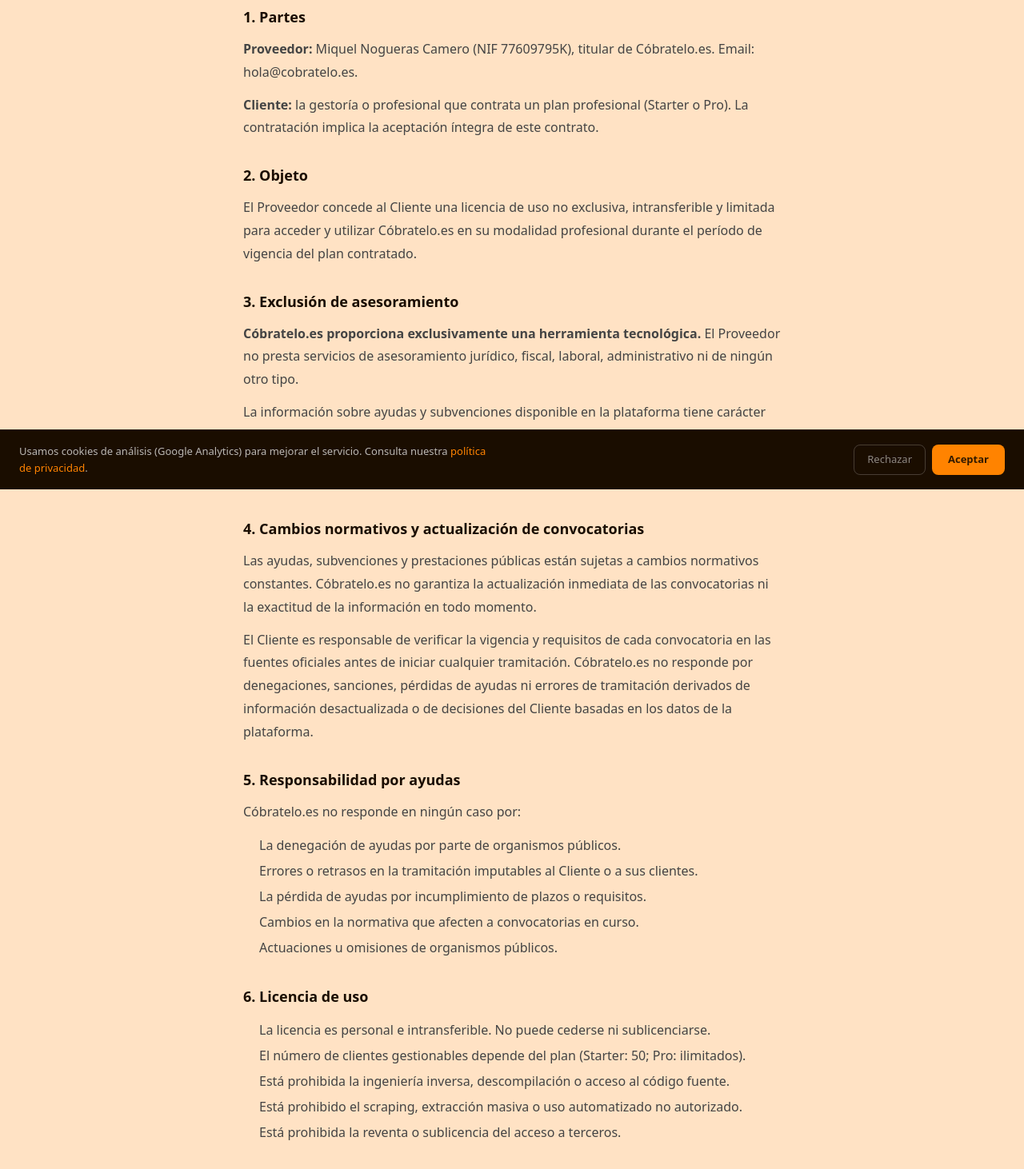
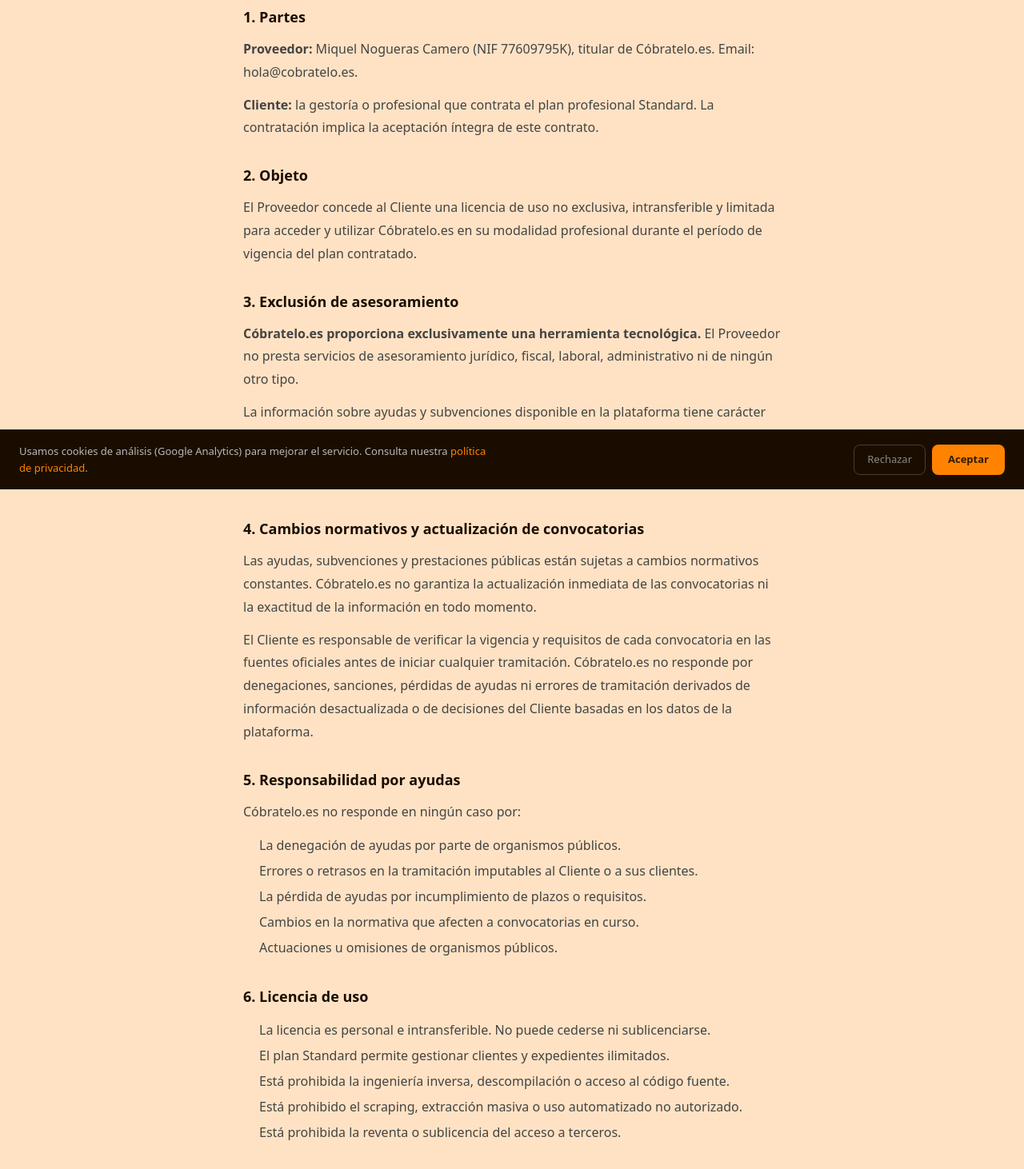
Before and after one commit to enki1982/cobratelo, a Next.js app: page /contrato-saas in a window 1280 px wide. Shown: the part 188-1650 px from the top of the page at 80% size. Built offline with nearby package versions, Linux system fonts and the light colour scheme; no server answers.

Commit message:
feat: single Standard plan 149 EUR unlimited

```diff
--- a/pages/contrato-saas.js
+++ b/pages/contrato-saas.js
@@ -18,7 +18,7 @@
           <section style={s.section}>
             <h2 style={s.h2}>1. Partes</h2>
             <p style={s.p}><strong>Proveedor:</strong> Miquel Nogueras Camero (NIF 77609795K), titular de Cóbratelo.es. Email: hola@cobratelo.es.</p>
-            <p style={s.p}><strong>Cliente:</strong> la gestoría o profesional que contrata un plan profesional (Starter o Pro). La contratación implica la aceptación íntegra de este contrato.</p>
+            <p style={s.p}><strong>Cliente:</strong> la gestoría o profesional que contrata el plan profesional Standard. La contratación implica la aceptación íntegra de este contrato.</p>
           </section>
 
           <section style={s.section}>
@@ -54,7 +54,7 @@
             <h2 style={s.h2}>6. Licencia de uso</h2>
             <ul style={s.ul}>
               <li>La licencia es personal e intransferible. No puede cederse ni sublicenciarse.</li>
-              <li>El número de clientes gestionables depende del plan (Starter: 50; Pro: ilimitados).</li>
+              <li>El plan Standard permite gestionar clientes y expedientes ilimitados.</li>
               <li>Está prohibida la ingeniería inversa, descompilación o acceso al código fuente.</li>
               <li>Está prohibido el scraping, extracción masiva o uso automatizado no autorizado.</li>
               <li>Está prohibida la reventa o sublicencia del acceso a terceros.</li>
@@ -96,7 +96,7 @@
 
           <section style={s.section}>
             <h2 style={s.h2}>12. Soporte técnico</h2>
-            <p style={s.p}>Email: hola@cobratelo.es. Pro: respuesta objetivo 24 h laborables. Starter: 72 h laborables.</p>
+            <p style={s.p}>Email: hola@cobratelo.es. Standard: respuesta objetivo 24 h laborables.</p>
           </section>
 
           <section style={s.section}>
```
